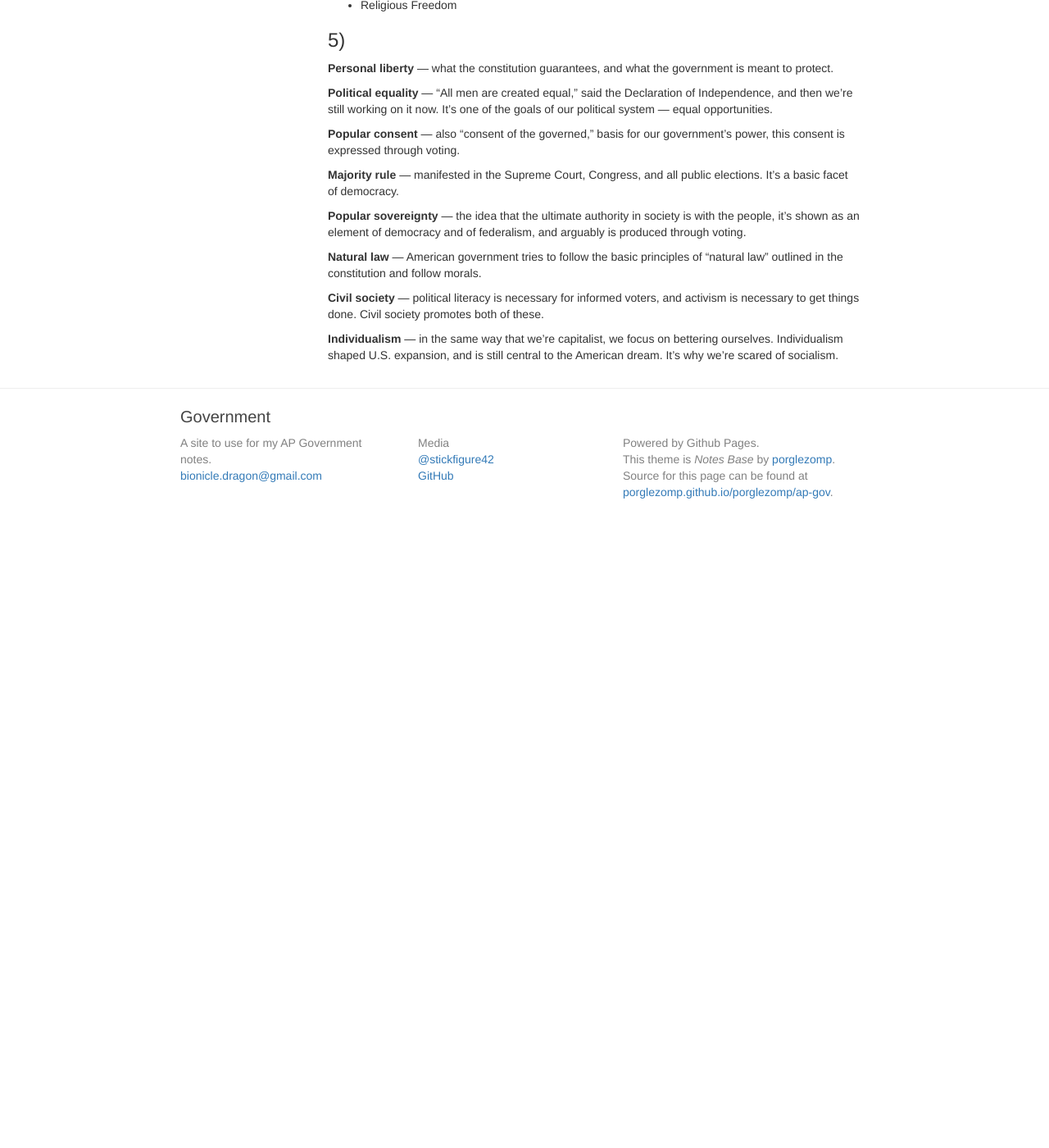
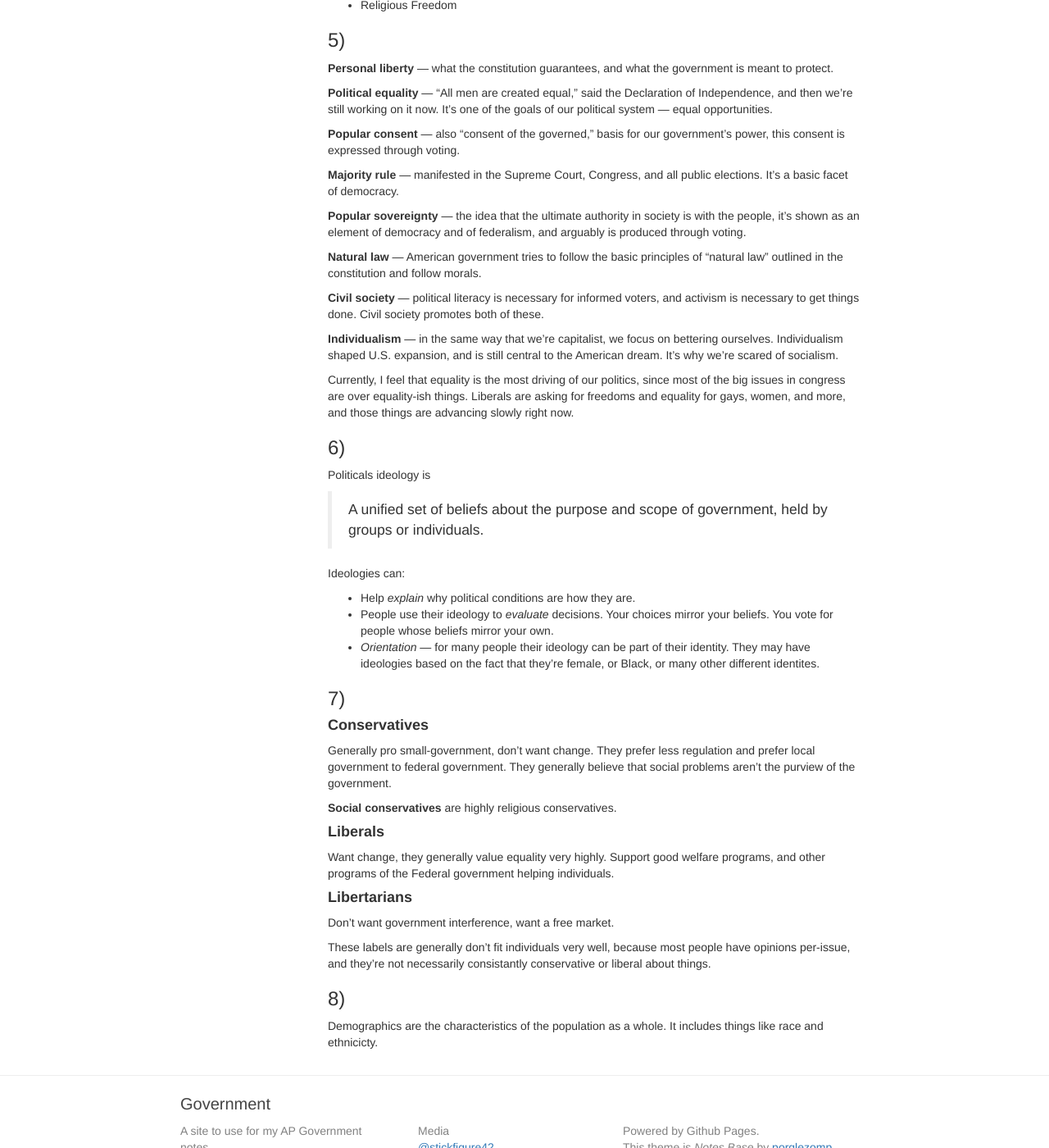
Before and after one commit to porglezomp/ap-gov, a Jekyll site: the page built from chapters/chapter1/studyguide.md, in a window 1280 px wide and 1400 px high, scrolled down 1066 px. Shown: the whole window at 82% size. Built offline with Jekyll 4.4.1, drawn with Linux system fonts in a browser that asks for light colours; nearby versions of some CDN libraries; Markdown is read by kramdown in place of the engine named in the settings; before the commit the page ends 1696 px from its top, so only the background shows below that.

Commit message:
Add more notes
Change back to redcarpet for markdown
- Kramdown was misbehaving with block quotes
- Use "smart" extension for dashes

```diff
--- a/_config.yml
+++ b/_config.yml
@@ -10,7 +10,9 @@ repo: "porglezomp.github.io/porglezomp/ap-gov"
 url: "//porglezomp.github.io/ap-gov"
 baseurl: "/ap-gov"
 
-markdown: kramdown
+markdown: redcarpet
+redcarpet:
+    extensions: ["smart"]
 permalink: pretty
 highlighter: pygments
 
--- a/_test_config.yml
+++ b/_test_config.yml
@@ -9,7 +9,10 @@ repo: "porglezomp.github.io/porglezomp/ap-gov"
 
 url: "http://localhost:5000"
 
-markdown: kramdown
+markdown: redcarpet
+redcarpet:
+    extensions: ["smart"]
+
 permalink: pretty
 highlighter: pygments
 
--- a/chapters/chapter1/studyguide.md
+++ b/chapters/chapter1/studyguide.md
@@ -62,3 +62,33 @@ America's political cultures is based on:
 **Civil society** --- political literacy is necessary for informed voters, and activism is necessary to get things done. Civil society promotes both of these.
 
 **Individualism** --- in the same way that we're capitalist, we focus on bettering ourselves. Individualism shaped U.S. expansion, and is still central to the American dream. It's why we're scared of socialism.
+
+Currently, I feel that equality is the most driving of our politics, since most of the big issues in congress are over equality-ish things. Liberals are asking for freedoms and equality for gays, women, and more, and those things are advancing slowly right now.
+
+### 6)
+Politicals ideology is
+> A unified set of beliefs about the purpose and scope of government, held by groups or individuals.
+
+Ideologies can:
+
+- Help _explain_ why political conditions are how they are.
+- People use their ideology to _evaluate_ decisions. Your choices mirror your beliefs. You vote for people whose beliefs mirror your own.
+- _Orientation_ --- for many people their ideology can be part of their identity. They may have ideologies based on the fact that they're female, or Black, or many other different identites.
+
+### 7)
+
+#### **Conservatives**
+Generally pro small-government, don't want change. They prefer less regulation and prefer local government to federal government. They generally believe that social problems aren't the purview of the government.
+
+**Social conservatives** are highly religious conservatives.
+
+#### **Liberals**
+Want change, they generally value equality very highly. Support good welfare programs, and other programs of the Federal government helping individuals.
+
+#### **Libertarians**
+Don't want government interference, want a free market.
+
+These labels are generally don't fit individuals very well, because most people have opinions per-issue, and they're not necessarily consistantly conservative or liberal about things.
+
+### 8)
+Demographics are the characteristics of the population as a whole. It includes things like race and ethnicicty.
```
